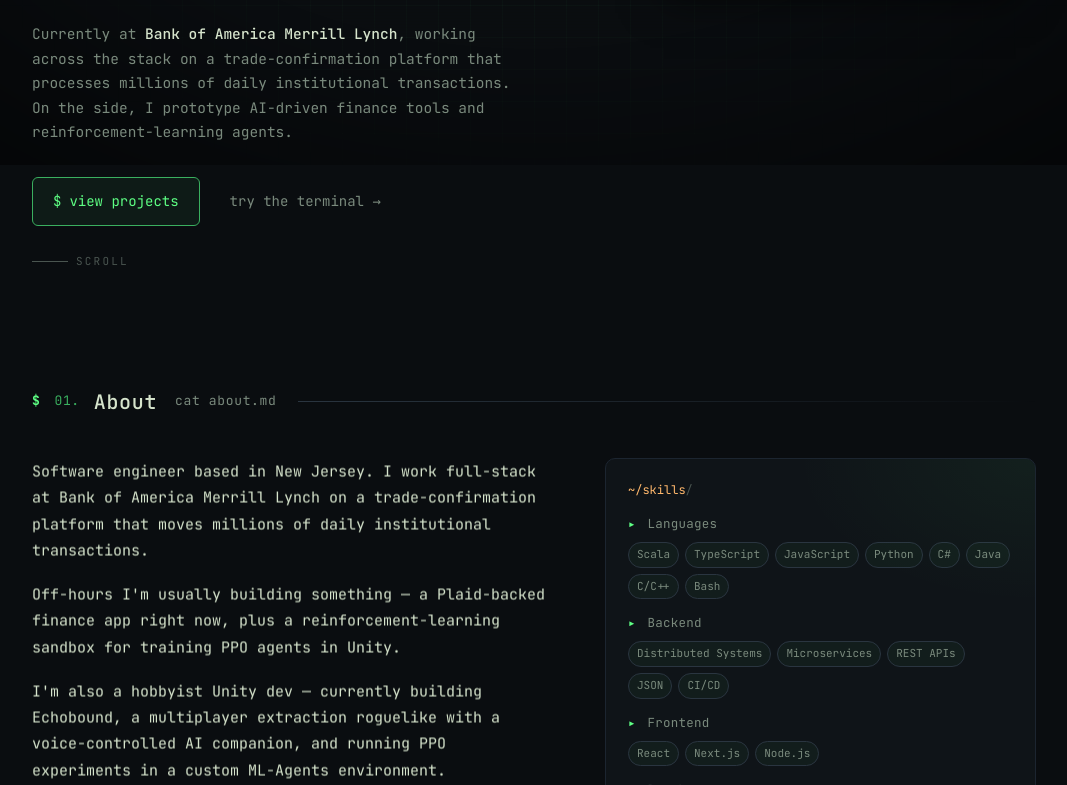
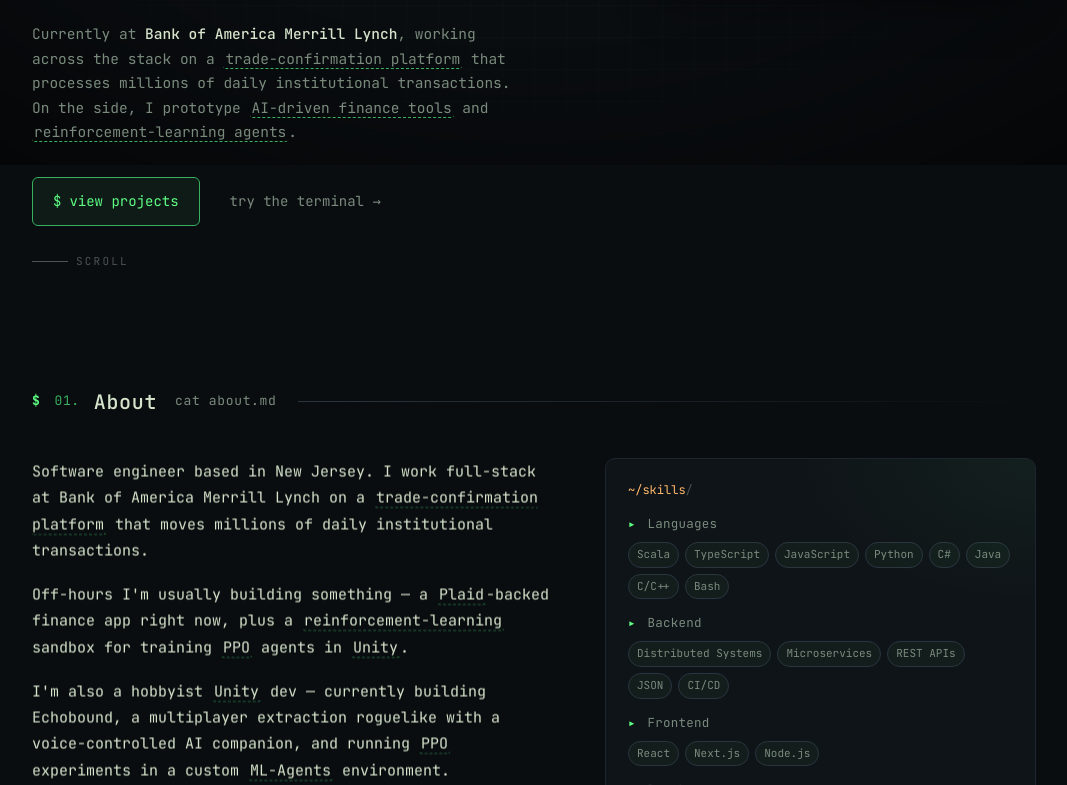
Before and after one commit to MooseAlhe/portfolio, a Next.js app: page / in a window 1280 px wide. Shown: the part 635-1420 px from the top of the page, without its empty margins (106-1173 px from the left). Built offline with nearby package versions, Linux system fonts and the light colour scheme.

Commit message:
Add hover-highlight Term component with glossary tooltips

```diff
--- a/app/components/About.tsx
+++ b/app/components/About.tsx
@@ -1,4 +1,5 @@
 import { aboutBio, skills, education } from "../lib/data";
+import { highlightTerms } from "../lib/terms";
 import ScrollReveal from "./ScrollReveal";
 import SectionHeader from "./SectionHeader";
 import styles from "./About.module.css";
@@ -15,7 +16,7 @@
         <div className={styles.grid}>
           <ScrollReveal className={styles.bio}>
             {aboutBio.map((p, i) => (
-              <p key={i}>{p}</p>
+              <p key={i}>{highlightTerms(p)}</p>
             ))}
             <p className={styles.edu}>
               <span className="text-muted">// education</span>
--- a/app/components/Experience.tsx
+++ b/app/components/Experience.tsx
@@ -1,4 +1,5 @@
 import { experience } from "../lib/data";
+import { highlightTerms } from "../lib/terms";
 import ScrollReveal from "./ScrollReveal";
 import SectionHeader from "./SectionHeader";
 import styles from "./Experience.module.css";
@@ -58,7 +59,7 @@
                   </span>
                 </header>
 
-                <p className={styles.blurb}>{job.blurb}</p>
+                <p className={styles.blurb}>{highlightTerms(job.blurb)}</p>
 
                 {job.scope.length > 0 && (
                   <div
--- a/app/components/Hero.tsx
+++ b/app/components/Hero.tsx
@@ -3,6 +3,7 @@
 import { useEffect, useState } from "react";
 import { profile } from "../lib/data";
 import Typewriter from "./Typewriter";
+import Term from "./Term";
 import styles from "./Hero.module.css";
 
 export default function Hero() {
@@ -79,9 +80,20 @@
             className={`${styles.tagline} ${bootDone ? styles.taglineIn : ""}`}
           >
             Currently at <strong>Bank of America Merrill Lynch</strong>, working
-            across the stack on a trade-confirmation platform that processes
-            millions of daily institutional transactions. On the side, I
-            prototype AI-driven finance tools and reinforcement-learning agents.
+            across the stack on a{" "}
+            <Term tip="System that matches & confirms institutional trades">
+              trade-confirmation platform
+            </Term>{" "}
+            that processes millions of daily institutional transactions. On the
+            side, I prototype{" "}
+            <Term tip="Plaid-backed personal finance app w/ LLM tooling">
+              AI-driven finance tools
+            </Term>{" "}
+            and{" "}
+            <Term tip="PPO agents trained in a custom Unity ML-Agents env">
+              reinforcement-learning agents
+            </Term>
+            .
           </p>
 
           <div className={`${styles.ctas} ${bootDone ? styles.ctasIn : ""}`}>
--- /dev/null
+++ b/app/components/Term.module.css
@@ -0,0 +1,74 @@
+.term {
+  position: relative;
+  display: inline;
+  cursor: help;
+  color: inherit;
+  border-bottom: 1px dashed var(--accent-dim);
+  transition:
+    color 0.15s ease,
+    background 0.15s ease,
+    text-shadow 0.2s ease,
+    border-color 0.15s ease;
+  padding: 0 2px;
+  border-radius: 3px;
+  outline: none;
+}
+
+.label {
+  position: relative;
+  z-index: 1;
+}
+
+.term:hover,
+.term:focus-visible {
+  color: var(--accent);
+  background: rgba(94, 255, 132, 0.08);
+  border-bottom-color: var(--accent);
+  text-shadow: 0 0 10px var(--accent-glow);
+}
+
+.tooltip {
+  position: absolute;
+  bottom: calc(100% + 8px);
+  left: 50%;
+  transform: translateX(-50%) translateY(4px);
+  background: var(--bg-elevated);
+  color: var(--fg);
+  border: 1px solid var(--border-strong);
+  border-radius: var(--radius);
+  padding: 6px 10px;
+  font-size: 12px;
+  line-height: 1.4;
+  white-space: nowrap;
+  max-width: min(280px, 80vw);
+  pointer-events: none;
+  opacity: 0;
+  z-index: 20;
+  box-shadow: 0 12px 28px -16px rgba(0, 0, 0, 0.9);
+  transition:
+    opacity 0.18s ease,
+    transform 0.18s ease;
+}
+.tooltip::after {
+  content: "";
+  position: absolute;
+  top: 100%;
+  left: 50%;
+  transform: translateX(-50%);
+  border: 5px solid transparent;
+  border-top-color: var(--border-strong);
+}
+
+.term:hover .tooltip,
+.term:focus-visible .tooltip {
+  opacity: 1;
+  transform: translateX(-50%) translateY(0);
+}
+
+@media (max-width: 520px) {
+  .tooltip {
+    white-space: normal;
+    width: max-content;
+    max-width: 70vw;
+  }
+}
--- /dev/null
+++ b/app/components/Term.tsx
@@ -0,0 +1,23 @@
+"use client";
+
+import { ReactNode } from "react";
+import styles from "./Term.module.css";
+
+export default function Term({
+  children,
+  tip,
+}: {
+  children: ReactNode;
+  tip?: string;
+}) {
+  return (
+    <span className={styles.term} data-tip={tip} tabIndex={0}>
+      <span className={styles.label}>{children}</span>
+      {tip && (
+        <span className={styles.tooltip} role="tooltip">
+          {tip}
+        </span>
+      )}
+    </span>
+  );
+}
--- /dev/null
+++ b/app/lib/terms.tsx
@@ -0,0 +1,63 @@
+import { ReactNode } from "react";
+import Term from "../components/Term";
+
+/** Curated glossary — case-insensitive, longest match first. */
+export const GLOSSARY: Record<string, string> = {
+  "trade-confirmation platform":
+    "System that matches & confirms institutional trades end-to-end",
+  "distributed systems":
+    "Software running across many machines, coordinating without a single point of failure",
+  "reinforcement learning":
+    "ML paradigm where an agent learns by trial-and-error against rewards",
+  "reinforcement-learning":
+    "ML paradigm where an agent learns by trial-and-error against rewards",
+  "ML-Agents":
+    "Unity's open-source toolkit for training RL agents inside game environments",
+  PPO: "Proximal Policy Optimization — a stable, widely-used RL algorithm",
+  Plaid: "API for connecting US bank accounts & syncing transactions",
+  Supabase: "Open-source Firebase alternative — Postgres + auth + storage",
+  FishNet: "High-performance networking framework for Unity multiplayer",
+  Steamworks: "Steam's SDK for lobbies, friends, and identity",
+  whisper: "OpenAI's speech-to-text model (running locally in Unity)",
+  Scala: "JVM language used heavily at BofA for backend services",
+  AMPS: "60East's high-throughput pub/sub messaging system",
+  LLM: "Large Language Model — GPT-style transformer used here for intent parsing",
+  Unity: "Cross-platform game engine I use for gameplay + RL experiments",
+  SOC: "Security Operations Center — the team that watches for intrusions",
+  SIEM: "Security Information & Event Management — central log + alert system",
+  Rutgers: "Rutgers University — New Brunswick, ECE class of 2022",
+};
+
+const KEYS = Object.keys(GLOSSARY).sort((a, b) => b.length - a.length);
+const PATTERN = new RegExp(
+  `\\b(${KEYS.map((k) => k.replace(/[.*+?^${}()|[\]\\]/g, "\\$&")).join("|")})\\b`,
+  "gi"
+);
+
+/** Wrap any glossary terms inside `text` with hover-highlight <Term> spans. */
+export function highlightTerms(text: string): ReactNode[] {
+  const out: ReactNode[] = [];
+  let last = 0;
+  let m: RegExpExecArray | null;
+  PATTERN.lastIndex = 0;
+  const seen = new Set<string>();
+  while ((m = PATTERN.exec(text))) {
+    if (m.index > last) out.push(text.slice(last, m.index));
+    const match = m[0];
+    const key = KEYS.find((k) => k.toLowerCase() === match.toLowerCase())!;
+    const tip = GLOSSARY[key];
+    if (seen.has(key.toLowerCase())) {
+      out.push(match);
+    } else {
+      seen.add(key.toLowerCase());
+      out.push(
+        <Term key={`${m.index}-${match}`} tip={tip}>
+          {match}
+        </Term>
+      );
+    }
+    last = m.index + match.length;
+  }
+  if (last < text.length) out.push(text.slice(last));
+  return out;
+}
```
